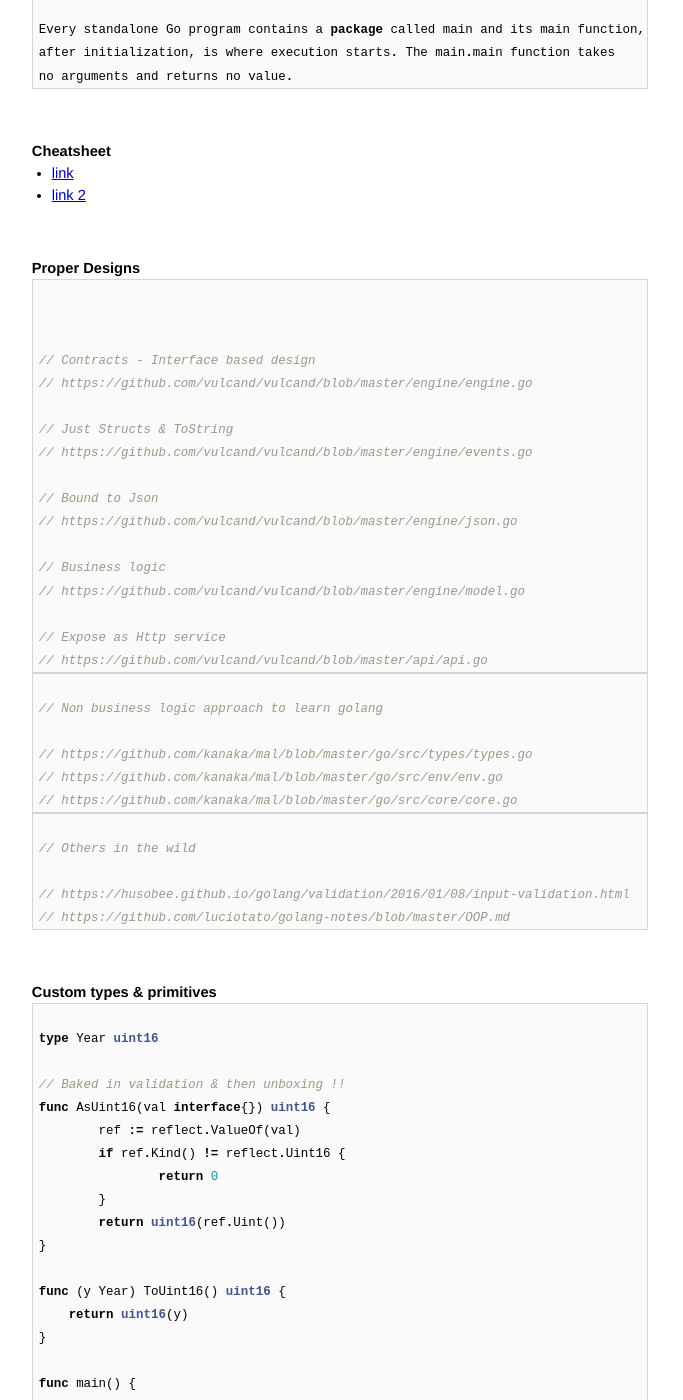
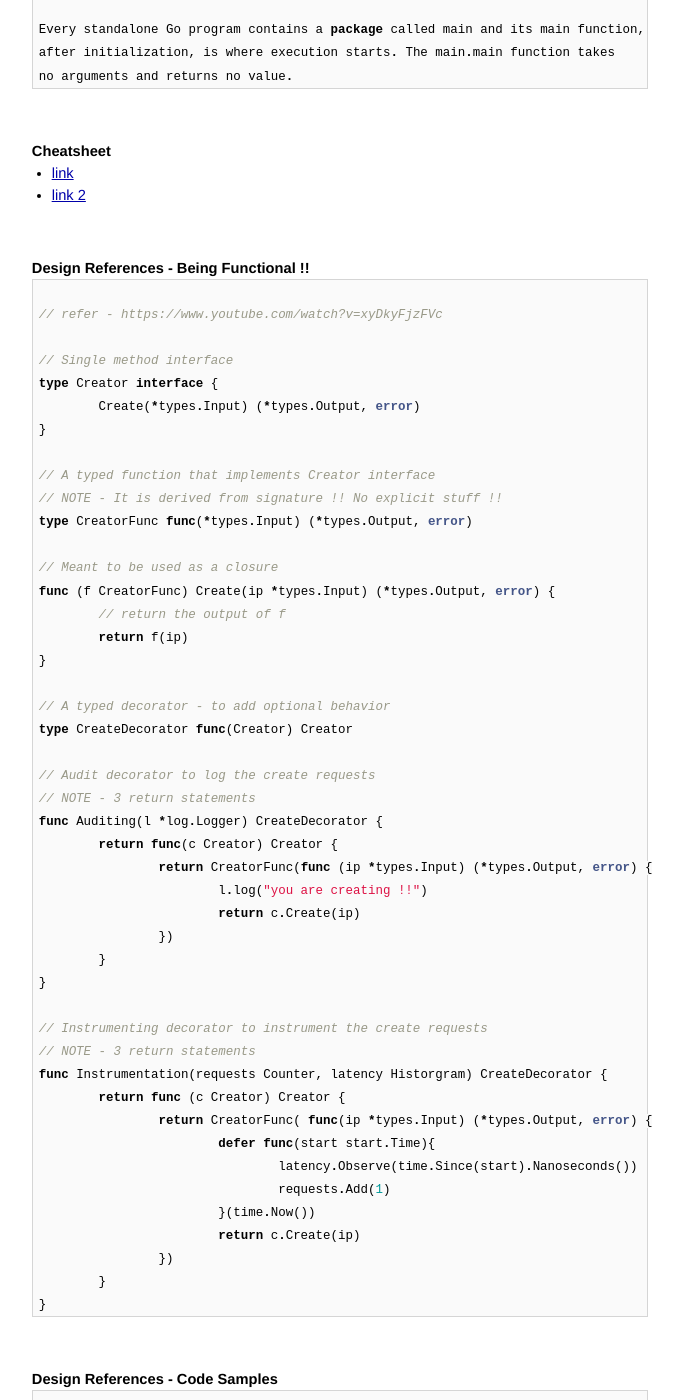
Before and after one commit to AmitKumarDas/amitkumardas.github.io, a Jekyll site: the page built from _posts/2016-07-14-my-golang-refresher.md, in a window 1280 px wide and 1400 px high, scrolled down 233 px. Shown: the whole window, without its empty margins (300-983 px from the left). Built offline with Jekyll 4.4.1, drawn with Linux system fonts in a browser that asks for light colours; some of the changed text lies outside the part shown.

Commit message:
Update 2016-07-14-my-golang-refresher.md

````diff
--- a/_posts/2016-07-14-my-golang-refresher.md
+++ b/_posts/2016-07-14-my-golang-refresher.md
@@ -27,11 +27,61 @@ no arguments and returns no value.
 
 <br />
 
-### Proper Designs
+### Design References - Being Functional !!
 
 ```go
 
+// refer - https://www.youtube.com/watch?v=xyDkyFjzFVc
 
+// Single method interface
+type Creator interface {
+	Create(*types.Input) (*types.Output, error)
+}
+
+// A typed function that implements Creator interface
+// NOTE - It is derived from signature !! No explicit stuff !!
+type CreatorFunc func(*types.Input) (*types.Output, error)
+
+// Meant to be used as a closure
+func (f CreatorFunc) Create(ip *types.Input) (*types.Output, error) {
+	// return the output of f
+	return f(ip)
+}
+
+// A typed decorator - to add optional behavior
+type CreateDecorator func(Creator) Creator
+
+// Audit decorator to log the create requests
+// NOTE - 3 return statements
+func Auditing(l *log.Logger) CreateDecorator {
+	return func(c Creator) Creator {
+		return CreatorFunc(func (ip *types.Input) (*types.Output, error) {
+			l.log("you are creating !!")
+			return c.Create(ip)
+		})
+	}
+}
+
+// Instrumenting decorator to instrument the create requests
+// NOTE - 3 return statements
+func Instrumentation(requests Counter, latency Historgram) CreateDecorator {
+	return func (c Creator) Creator {
+		return CreatorFunc( func(ip *types.Input) (*types.Output, error) {
+			defer func(start start.Time){
+				latency.Observe(time.Since(start).Nanoseconds())
+				requests.Add(1)
+			}(time.Now())
+			return c.Create(ip)
+		})
+	}
+}
+```
+
+<br />
+
+### Design References - Code Samples
+
+```go
 
 // Contracts - Interface based design
 // https://github.com/vulcand/vulcand/blob/master/engine/engine.go
@@ -49,18 +99,22 @@ no arguments and returns no value.
 // https://github.com/vulcand/vulcand/blob/master/api/api.go
 ```
 
+<br />
+
+### Design References - Code Samples - Non business logic approach
+
 ```go
-
-// Non business logic approach to learn golang
 
 // https://github.com/kanaka/mal/blob/master/go/src/types/types.go
 // https://github.com/kanaka/mal/blob/master/go/src/env/env.go
 // https://github.com/kanaka/mal/blob/master/go/src/core/core.go
 ```
 
+<br />
+
+### Design References - Others
+
 ```go
-
-// Others in the wild
 
 // https://husobee.github.io/golang/validation/2016/01/08/input-validation.html
 // https://github.com/luciotato/golang-notes/blob/master/OOP.md
````
